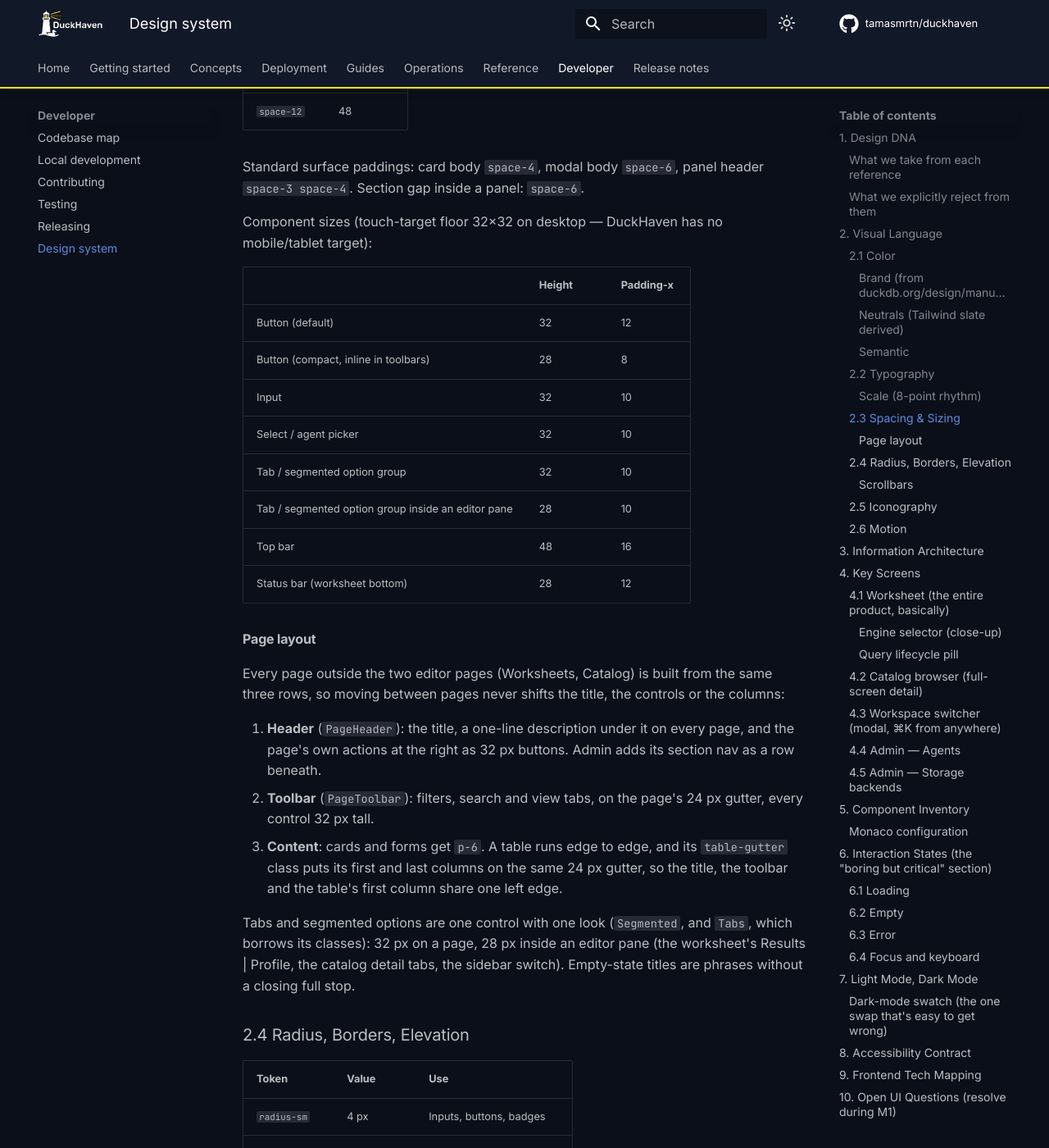
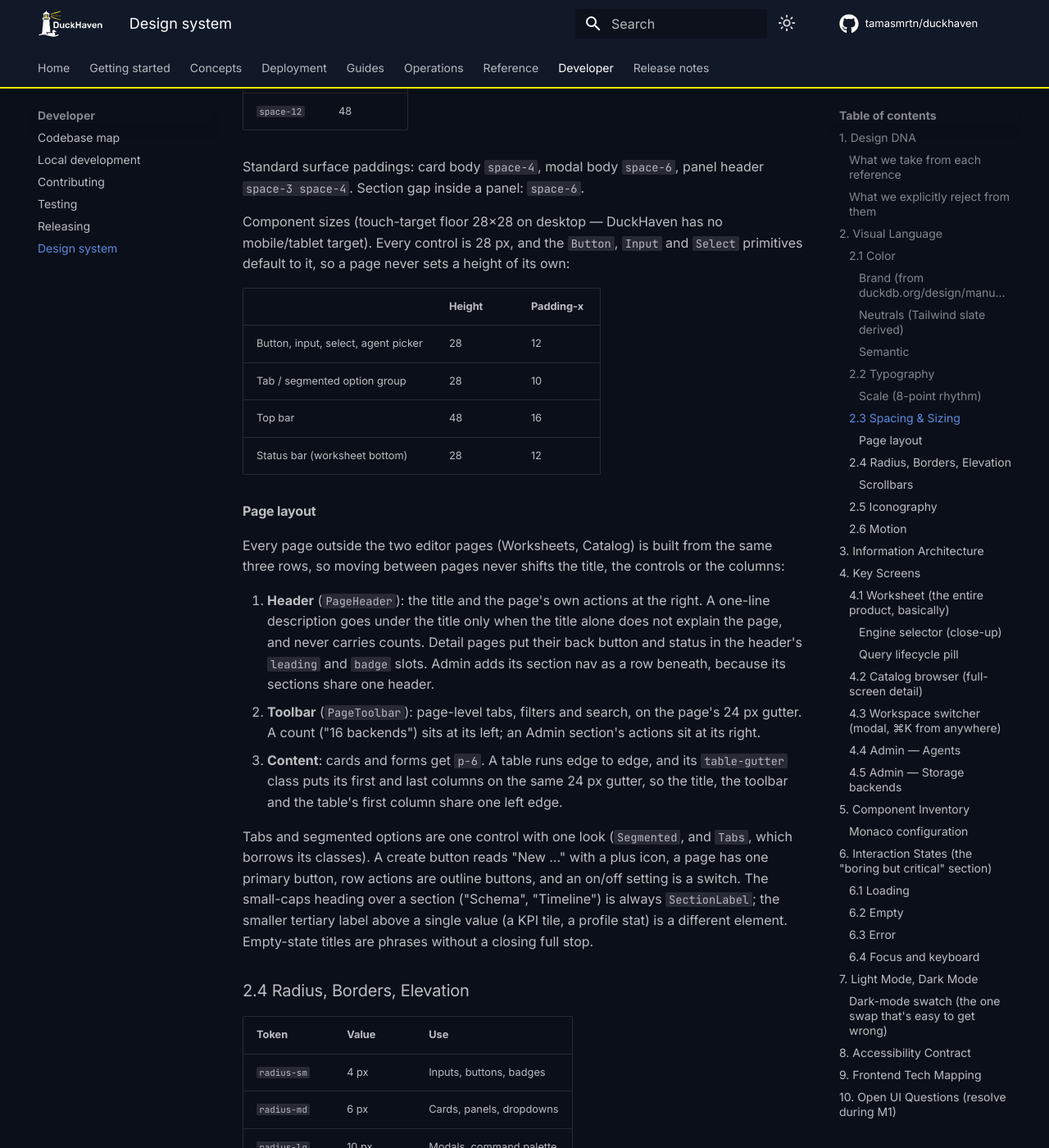
Before and after one commit to tamasmrtn/duckhaven, an MkDocs documentation site: the page built from docs/developer/design-system.md, in a window 1280 px wide and 1400 px high, scrolled down 5003 px. Shown: the whole window at 82% size. Built offline with MkDocs 1.6.1 and Material for MkDocs 9.7.7, drawn with Linux system fonts in a browser that asks for light colours; comment, search, counter and statistics services are not loaded.

Commit message:
Document 28px controls and the page layout rules

```diff
--- a/docs/developer/design-system.md
+++ b/docs/developer/design-system.md
@@ -160,17 +160,14 @@ durations, byte counts.
 Standard surface paddings: card body `space-4`, modal body `space-6`,
 panel header `space-3 space-4`. Section gap inside a panel: `space-6`.
 
-Component sizes (touch-target floor 32×32 on desktop — DuckHaven has no
-mobile/tablet target):
+Component sizes (touch-target floor 28×28 on desktop — DuckHaven has no
+mobile/tablet target). Every control is 28 px, and the `Button`, `Input` and
+`Select` primitives default to it, so a page never sets a height of its own:
 
 | | Height | Padding-x |
 |---|---|---|
-| Button (default) | 32 | 12 |
-| Button (compact, inline in toolbars) | 28 | 8 |
-| Input | 32 | 10 |
-| Select / agent picker | 32 | 10 |
-| Tab / segmented option group | 32 | 10 |
-| Tab / segmented option group inside an editor pane | 28 | 10 |
+| Button, input, select, agent picker | 28 | 12 |
+| Tab / segmented option group | 28 | 10 |
 | Top bar | 48 | 16 |
 | Status bar (worksheet bottom) | 28 | 12 |
 
@@ -179,15 +176,20 @@ mobile/tablet target):
 Every page outside the two editor pages (Worksheets, Catalog) is built from the same three rows, so moving between
 pages never shifts the title, the controls or the columns:
 
-1. **Header** (`PageHeader`): the title, a one-line description under it on every page, and the page's own actions at
-   the right as 32 px buttons. Admin adds its section nav as a row beneath.
-2. **Toolbar** (`PageToolbar`): filters, search and view tabs, on the page's 24 px gutter, every control 32 px tall.
+1. **Header** (`PageHeader`): the title and the page's own actions at the right. A one-line description goes under the
+   title only when the title alone does not explain the page, and never carries counts. Detail pages put their back
+   button and status in the header's `leading` and `badge` slots. Admin adds its section nav as a row beneath, because
+   its sections share one header.
+2. **Toolbar** (`PageToolbar`): page-level tabs, filters and search, on the page's 24 px gutter. A count ("16 backends")
+   sits at its left; an Admin section's actions sit at its right.
 3. **Content**: cards and forms get `p-6`. A table runs edge to edge, and its `table-gutter` class puts its first and
    last columns on the same 24 px gutter, so the title, the toolbar and the table's first column share one left edge.
 
-Tabs and segmented options are one control with one look (`Segmented`, and `Tabs`, which borrows its classes): 32 px on
-a page, 28 px inside an editor pane (the worksheet's Results | Profile, the catalog detail tabs, the sidebar switch).
-Empty-state titles are phrases without a closing full stop.
+Tabs and segmented options are one control with one look (`Segmented`, and `Tabs`, which borrows its classes). A
+create button reads "New …" with a plus icon, a page has one primary button, row actions are outline buttons, and an
+on/off setting is a switch. The small-caps heading over a section ("Schema", "Timeline") is always `SectionLabel`; the
+smaller tertiary label above a single value (a KPI tile, a profile stat) is a different element. Empty-state titles are
+phrases without a closing full stop.
 
 ### 2.4 Radius, Borders, Elevation
 
```
